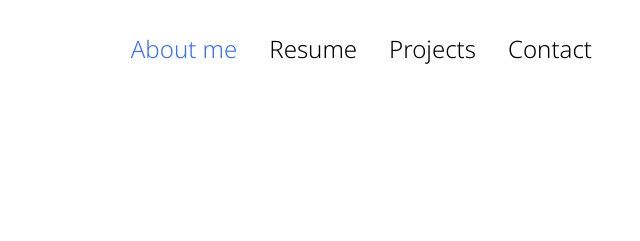
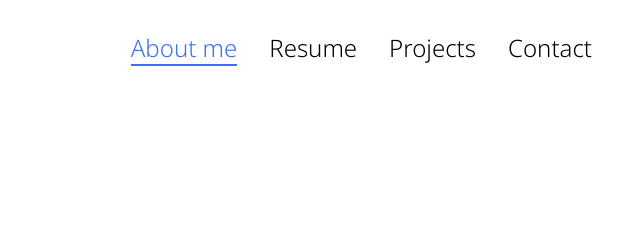
Before and after one commit to Neeravgarg/Portfolio-mami, a plain HTML site: page index.html in a window 1280 px wide. Shown: the top 241 px of the page, 640-1280 px from the left. Drawn offline with nearby package versions, Linux system fonts and the light colour scheme; files whose address does not match are found by name.

Commit message:
second commit ✅

```diff
--- a/assets/css/style.css
+++ b/assets/css/style.css
@@ -295,10 +295,6 @@ a {
   font-weight: 200;
   color: #555;
 }
-
-.active {
-  color: #3b70ff;
-}
 .none {
   display: none;
 }
@@ -536,7 +532,7 @@ ion-icon {
   font-size: 1.4rem;
   font-weight: 200;
 }
-#id-1{
+#id-1 {
   font-weight: 500;
 }
 
@@ -544,6 +540,7 @@ ion-icon {
   transition: all 0.3s;
   cursor: pointer;
   font-weight: 300;
+  border-bottom: 2px solid transparent;
 }
 .nav-li:hover,
 .nav-li:active {
@@ -708,3 +705,7 @@ textarea {
 .star {
   color: #3b70ff;
 }
+.active {
+  color: #3b70ff;
+  border-bottom: 2px solid #3b70ff;
+}
```
Also changed, not shown: 2 other files.
